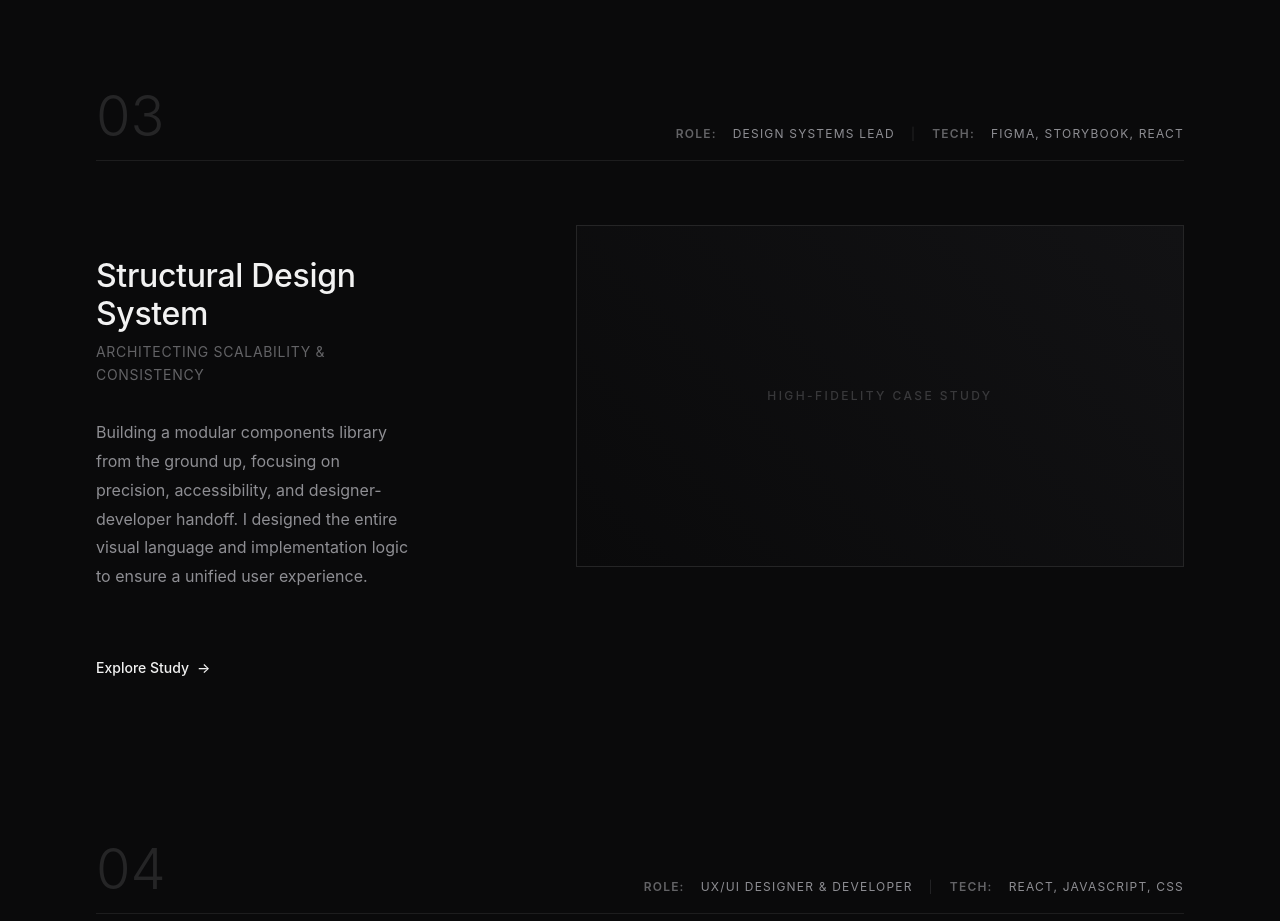
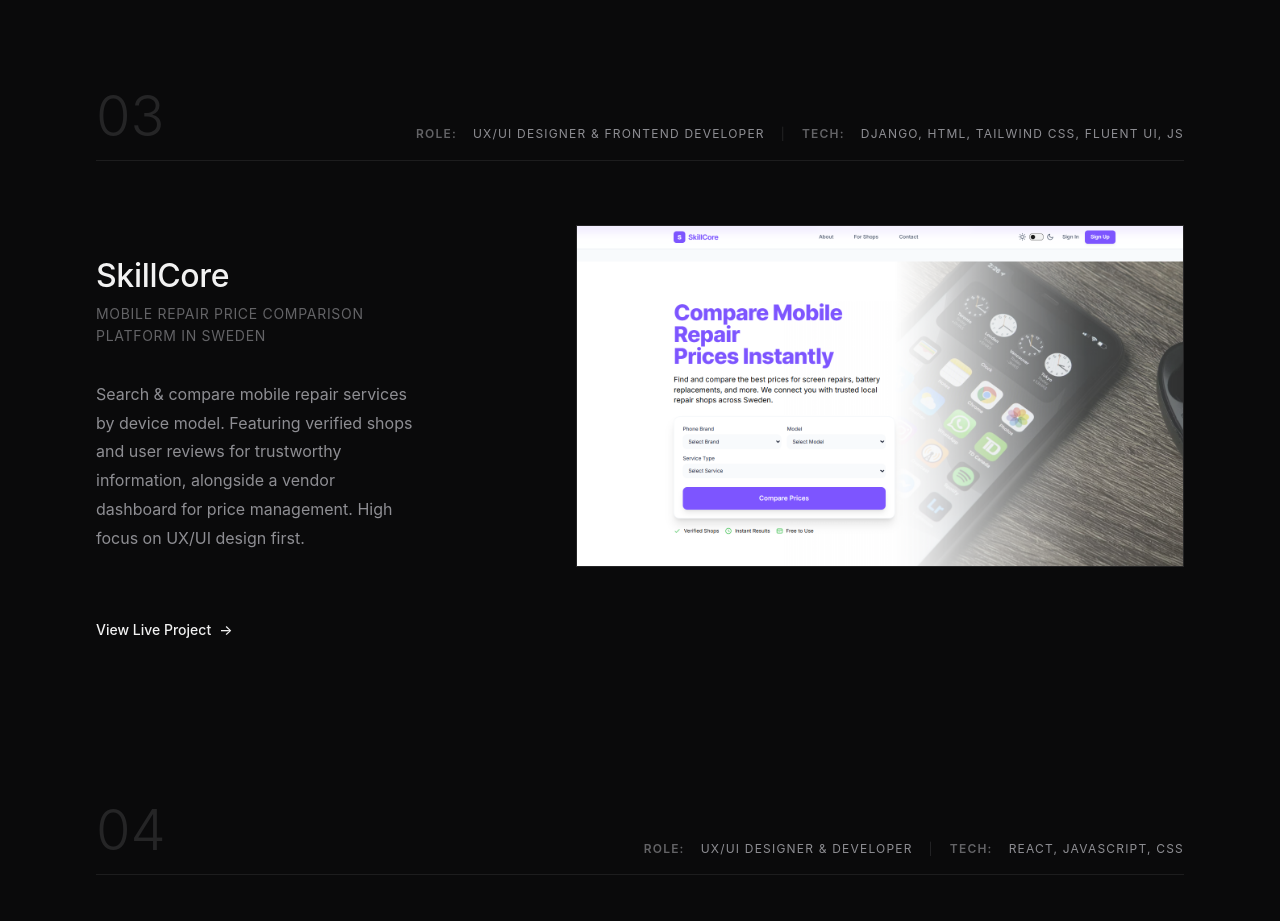
Before and after one commit to hamedkhomjani/Portfolio1, a React (Vite) app: page / in a window 1280 px wide. Shown: the part 3900-4821 px from the top of the page. Built offline with nearby package versions, Linux system fonts and the light colour scheme.

Commit message:
feat: add Projects component and SkillCore portfolio image asset

```diff
--- a/src/components/Projects/Projects.jsx
+++ b/src/components/Projects/Projects.jsx
@@ -29,11 +29,13 @@
     {
       id: '03',
       variant: 'asymmetrical-right',
-      title: 'Structural Design System',
-      subtitle: 'Architecting Scalability & Consistency',
-      role: 'DESIGN SYSTEMS LEAD',
-      tech: 'FIGMA, STORYBOOK, REACT',
-      description: 'Building a modular components library from the ground up, focusing on precision, accessibility, and designer-developer handoff. I designed the entire visual language and implementation logic to ensure a unified user experience.'
+      title: 'SkillCore',
+      subtitle: 'Mobile repair price comparison platform in Sweden',
+      role: 'UX/UI DESIGNER & FRONTEND DEVELOPER',
+      tech: 'DJANGO, HTML, TAILWIND CSS, FLUENT UI, JS',
+      link: 'https://hamedkhomjani.github.io/skillcore/',
+      image: 'skilCore_portfolio.png',
+      description: 'Search & compare mobile repair services by device model. Featuring verified shops and user reviews for trustworthy information, alongside a vendor dashboard for price management. High focus on UX/UI design first.'
     },
     {
       id: '04',
```
Also changed, not shown: public/skilCore_portfolio.png (added).
